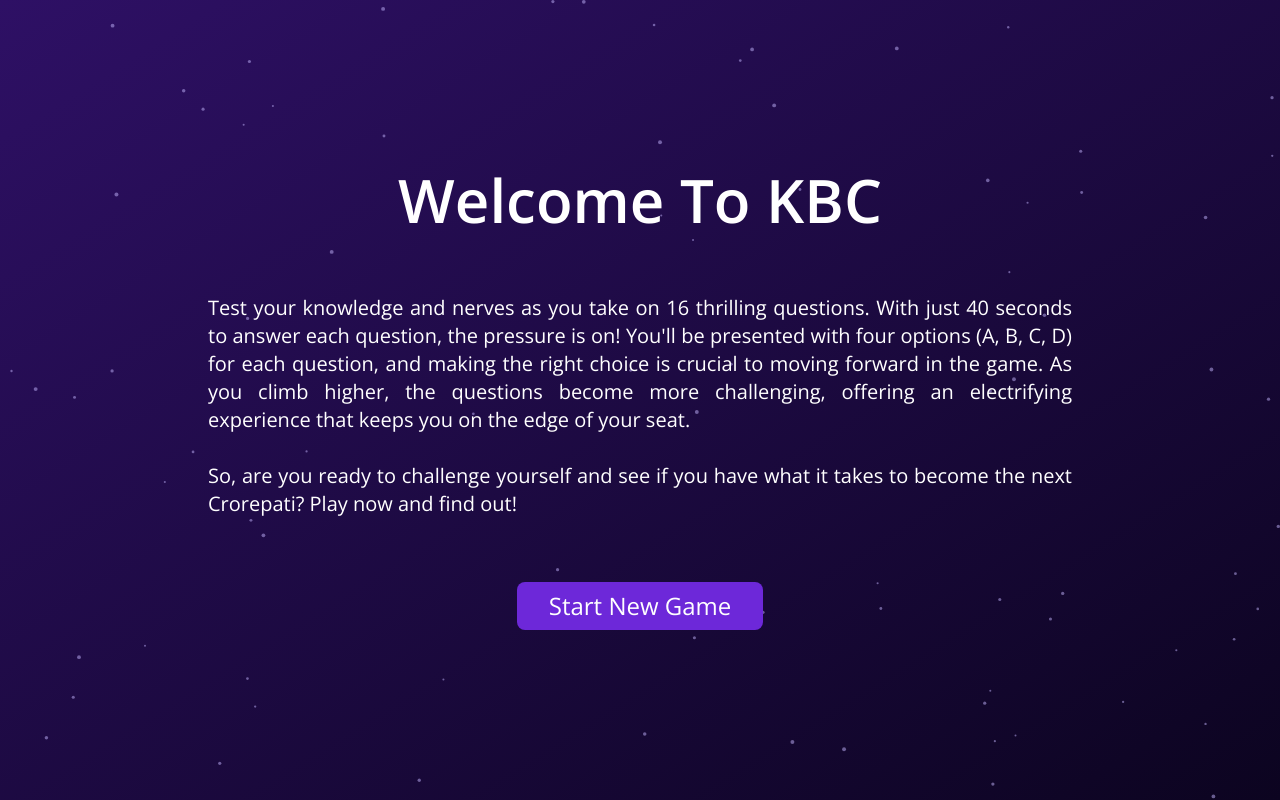
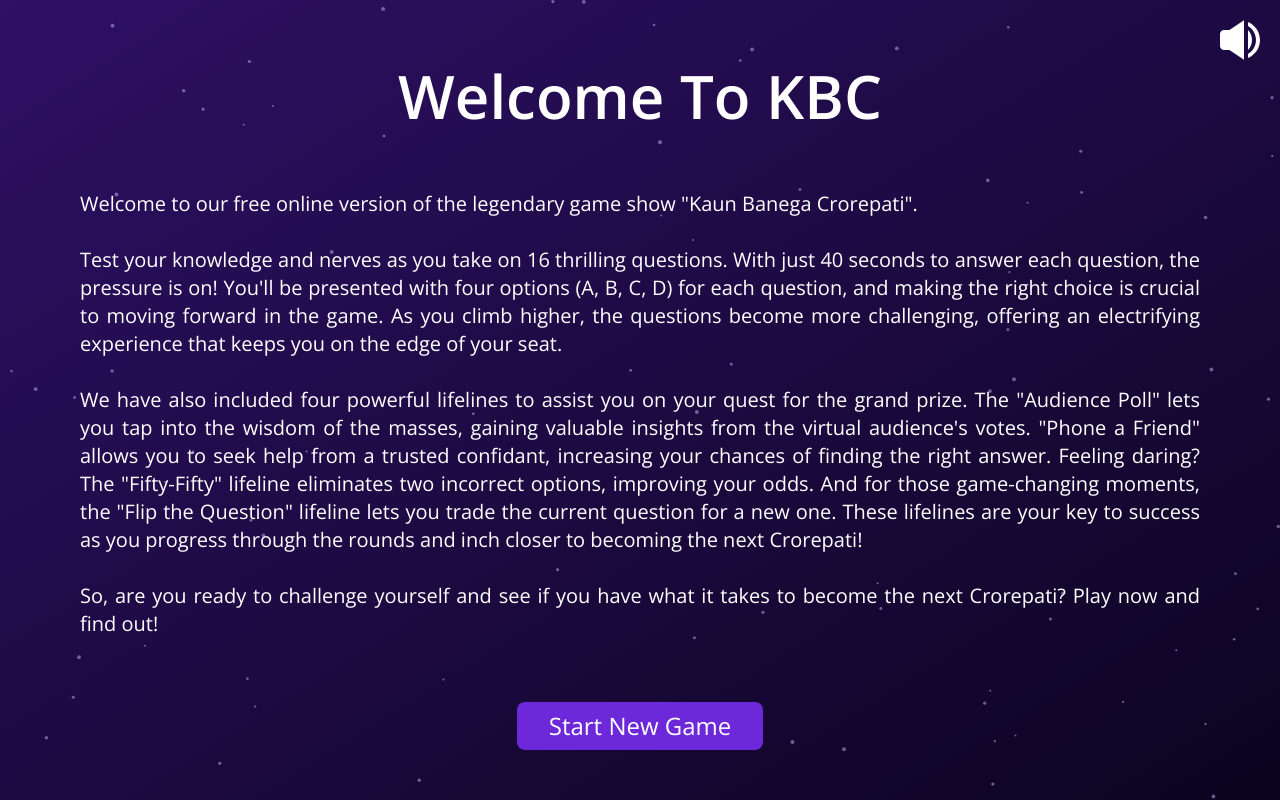
Before and after one commit to devXprite/kbc, a React (Vite) app: page / in a window 1280 px wide. Built offline with nearby package versions, Linux system fonts and the light colour scheme; no server answers.

Commit message:
Add Mute

```diff
--- a/src/App.jsx
+++ b/src/App.jsx
@@ -5,6 +5,7 @@
 import Particles from "react-tsparticles";
 import { loadSlim } from "tsparticles-slim";
 import { useCallback } from 'react';
+import SoundBtn from './components/SoundBtn';
 
 function App() {
   const { isGameOver, score } = useSelector(state => state.quiz);
@@ -26,7 +27,7 @@
         options={{
           fpsLimit: 120,
           interactivity: {
-              resize: true,
+            resize: true,
           },
           particles: {
             color: {
@@ -62,6 +63,7 @@
           detectRetina: true,
         }}
       />
+      <SoundBtn />
       <main className='flex justify-center items-center min-h-screen'>
         {isGameOver || score === null ? <GameOver /> : <Trivia />}
       </main>
--- a/src/components/Dialog.jsx
+++ b/src/components/Dialog.jsx
@@ -6,8 +6,7 @@
 import { BiLoaderCircle } from 'react-icons/bi'
 import { RiLoader5Fill } from 'react-icons/ri'
 
-const Dialog = ({ children, onClose, isOpen = true, title, loader = false }) => {
-    const [showLoader, setShowLoader] = useState(loader);
+const Dialog = ({ children, onClose, isOpen = true, title }) => {
     const dispatch = useDispatch();
 
     useEffect(() => {
@@ -31,33 +30,18 @@
     if (!isOpen) return null;
 
     return (
-        <motion.div
-            initial={{ opacity: 0 }}
-            animate={{ opacity: 1 }}
-            transition={{ duration: 0.15 }}
+        <div
             onClick={handleOuterClick}
             className="fixed top-0 left-0 z-10 w-screen h-screen bg-black/40 backdrop-blur-sm flex items-center justify-center"
         >
 
             {
-                showLoader ? (
-                    <motion.div
-                        key={'load'}
-                        initial={{ rotate: 0 }}
-                        animate={{ rotate: 360 }}
-                        transition={{ duration: 1, repeat: 2 }}
-                        onAnimationComplete={() => setShowLoader(false)}
-                    >
-                        <RiLoader5Fill className="text-5xl md:text-7xl text-white" />
-                    </motion.div>
-                ) : (
                 <motion.div
                     key={'dialog'}
                     initial={{ scale: 0, opacity: 0 }}
                     animate={{ scale: 1, opacity: 1 }}
-                        transition={{ type: "spring", duration: 1.2, bounce: 0.35, delay: 0.15 }}
-                        className="bg-violet-950 p-4 md:p-8 rounded-lg border-2 border-violet-500 w-[90vw] max-w-xl shadow-lg overflow-hidden"
-                        exit={{ scale: 0, opacity: 0 }}
+                    transition={{ type: "spring", duration: 1.2, bounce: 0.35 }}
+                    className="bg-violet-950 p-4 md:p-8 rounded-lg border-2 border-violet-500 w-[90vw] md:w-auto max-w-3xl shadow-lg overflow-hidden"
                 >
                     {title && <h2 className="text-xl md:text-2xl mb-4 font-bold text-center">{title}</h2>}
                     {children}
@@ -67,11 +51,8 @@
                             Close
                         </button> */}
                 </motion.div>
-                )
-
-
             }
-        </motion.div >
+        </div >
     );
 }
 
--- a/src/components/GameOver.jsx
+++ b/src/components/GameOver.jsx
@@ -19,15 +19,9 @@
         return () => { stopTheme() }
     }, [stopTheme])
 
-    // const animation = {
-    //     initial:{ opacity: 0, y: '20vh', scale: 0.5 }
-    //                 animate:{ opacity: 1, y: 0 , scale: 1}
-    //                 transition:{ duration: 1, type: 'spring', stiffness: 100 }
-    // }
-
 
     return (
-        <div>
+        <div className="pt-16 pb-12">
 
             {score > 0 && <Confetti width={width} height={height} className="w-full h-full" />}
 
@@ -47,8 +41,11 @@
                         initial={{ opacity: 0, y: 200 }}
                         animate={{ opacity: 1, y: 0 }}
                         transition={{ duration: 1, delay: 0.5, type: 'spring', stiffness: 100 }}
-                        className="px-4 text-justify mt-8 md:mt-16 max-w-4xl text-base md:text-xl" >
+                        className="px-4 text-justify mt-8 md:mt-16 max-w-6xl text-base md:text-xl" >
+                        Welcome to our free online version of the legendary game show "Kaun Banega Crorepati". <br /><br />
                         Test your knowledge and nerves as you take on 16 thrilling questions. With just 40 seconds to answer each question, the pressure is on! You'll be presented with four options (A, B, C, D) for each question, and making the right choice is crucial to moving forward in the game. As you climb higher, the questions become more challenging, offering an electrifying experience that keeps you on the edge of your seat. <br /><br />
+                        We have also included four powerful lifelines to assist you on your quest for the grand prize. The "Audience Poll" lets you tap into the wisdom of the masses, gaining valuable insights from the virtual audience's votes. "Phone a Friend" allows you to seek help from a trusted confidant, increasing your chances of finding the right answer. Feeling daring? The "Fifty-Fifty" lifeline eliminates two incorrect options, improving your odds. And for those game-changing moments, the "Flip the Question" lifeline lets you trade the current question for a new one. These lifelines are your key to success as you progress through the rounds and inch closer to becoming the next Crorepati!
+                        <br /><br />
                         So, are you ready to challenge yourself and see if you have what it takes to become the next Crorepati? Play now and find out!
 
                     </motion.p>
--- a/src/components/Lifelines.jsx
+++ b/src/components/Lifelines.jsx
@@ -51,7 +51,7 @@
 
         if (lifeline == 'ask_the_audience') {
             return (
-                <div className='grid grid-cols-4 justify-items-center gap-y-2'>
+                <div className='grid grid-cols-4 justify-items-center gap-y-2 max-w-lg md:w-screen'>
                     {['A', 'B', 'C', 'D'].map((e, i) => (
                         <motion.div
                             key={e}
--- /dev/null
+++ b/src/components/SoundBtn.jsx
@@ -0,0 +1,20 @@
+import { BiSolidVolumeFull, BiVolumeMute } from "react-icons/bi"
+import { useDispatch, useSelector } from "react-redux";
+import { toogleSound } from "../../store/slices/quizSlice";
+
+const SoundBtn = () => {
+    const dispatch = useDispatch();
+    const { isMuted } = useSelector(state => state.quiz);
+
+
+    return (
+        <p
+            className="absolute top-4 right-4 text-3xl md:text-5xl cursor-pointer"
+            onClick={() => dispatch(toogleSound())}
+            >
+            {!isMuted ? <BiSolidVolumeFull /> : <BiVolumeMute />}
+        </p>
+    );
+}
+
+export default SoundBtn;
--- a/src/components/Trivia.jsx
+++ b/src/components/Trivia.jsx
@@ -77,7 +77,7 @@
 
     return (
         <>
-            <TopBar />
+            {/* <TopBar /> */}
             <div className='max-w-6xl mx-auto px-4 pt-20 pb-8 w-full md:-mt-20 relative'>
                 <Timer />
                 <QuestionBox qus={question} />
--- a/store/slices/quizSlice.js
+++ b/store/slices/quizSlice.js
@@ -16,6 +16,7 @@
         flip_the_question: true,
     },
     isDialogOpen: false,
+    isMuted: false,
 };
 
 
@@ -68,6 +69,10 @@
         },
         dialog: (state, action) => {
             state.isDialogOpen = action.payload;
+        },
+        toogleSound: (state) => {
+            state.isMuted = !state.isMuted;
+            Howler.mute(state.isMuted);
         }
     },
 });
@@ -79,7 +84,8 @@
     gameOver,
     countdown,
     newGame,
-    useLifeLine
+    useLifeLine,
+    toogleSound,
 } = quizSlice.actions;
 
 export default quizSlice.reducer;
```
Lines whose indentation alone changed are shown as unchanged.
